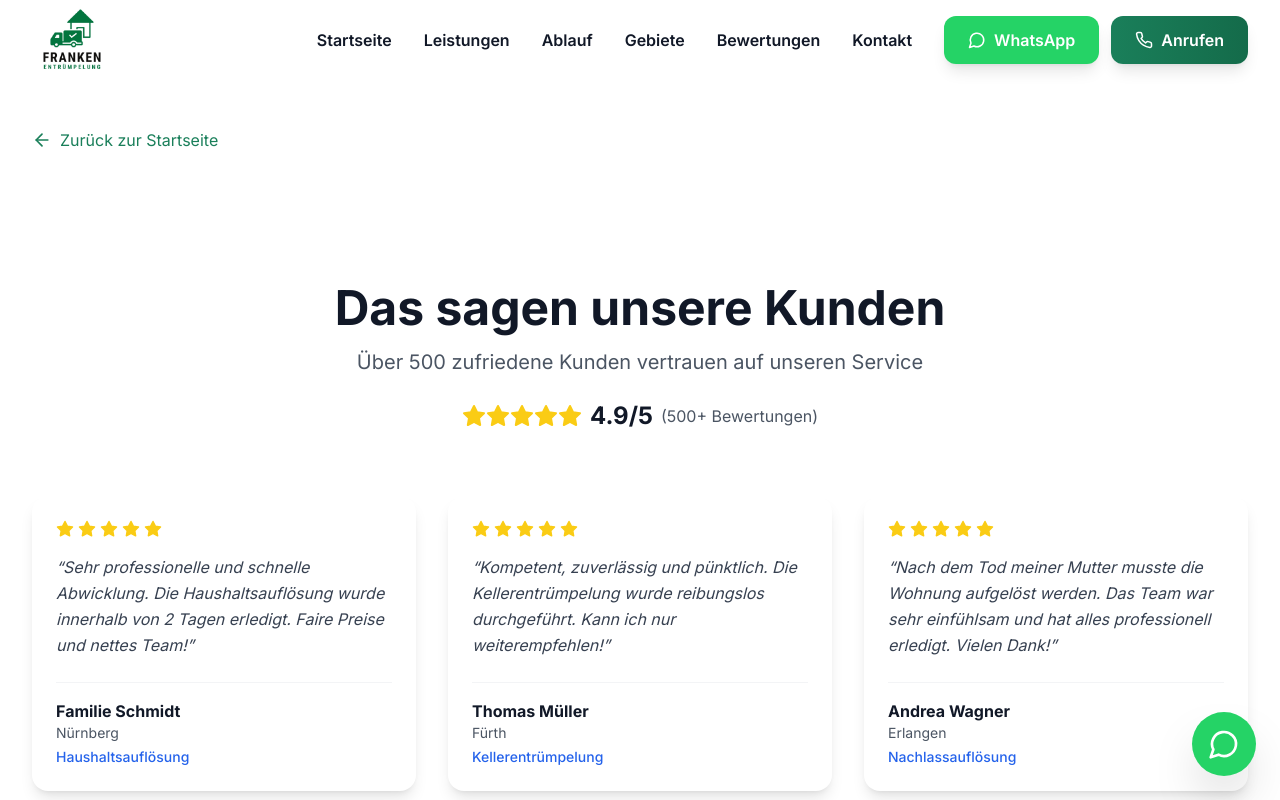
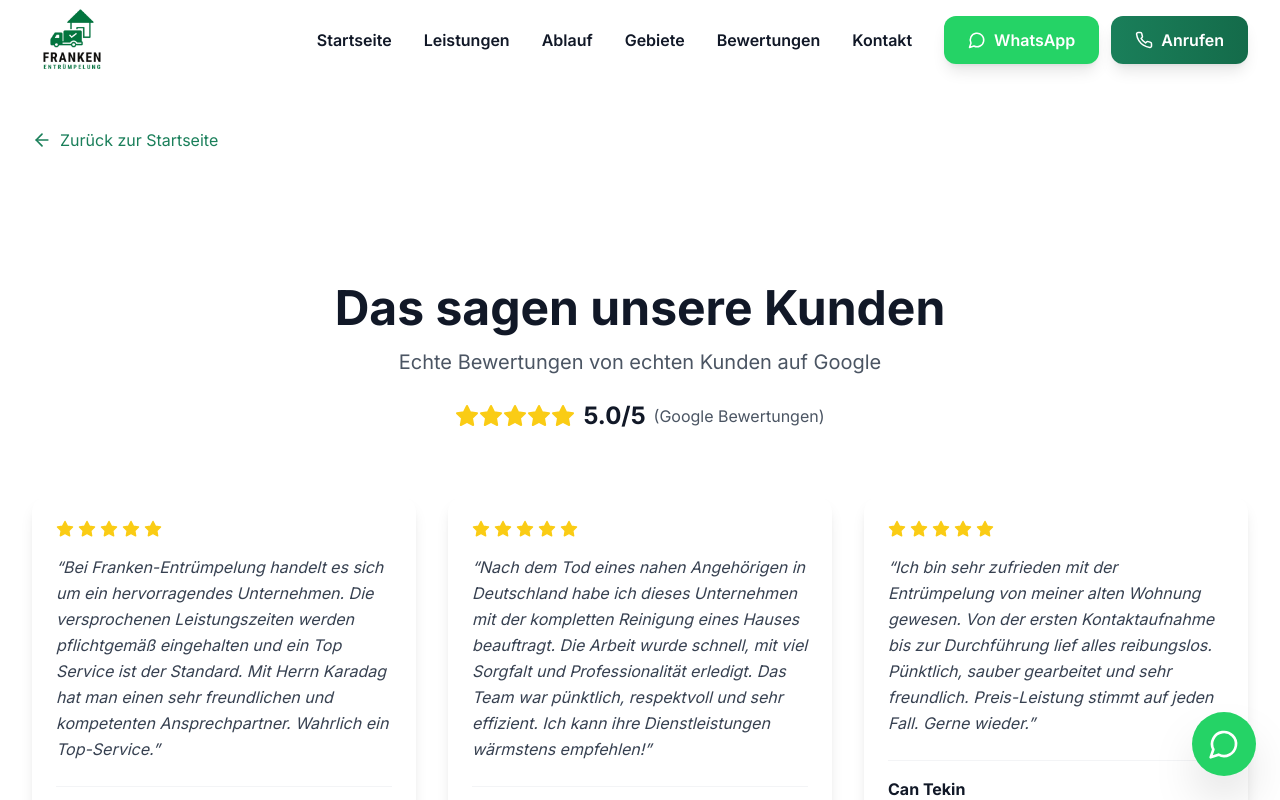
Before and after one commit to karadagicloud-stack/franken-entr-mpelung, a Next.js app: page /bewertungen in a window 1280 px wide. Shown: the top 800 px of the page. Built offline with nearby package versions, Linux system fonts and the light colour scheme.

Commit message:
Replace fake testimonials with real Google reviews

```diff
--- a/components/Testimonials.tsx
+++ b/components/Testimonials.tsx
@@ -7,46 +7,46 @@ import { Star, ChevronLeft, ChevronRight } from 'lucide-react'
 
 const testimonials = [
   {
-    name: 'Familie Schmidt',
-    location: 'Nürnberg',
+    name: 'Kaan Gürbüz',
+    location: 'Local Guide',
     rating: 5,
-    text: 'Sehr professionelle und schnelle Abwicklung. Die Haushaltsauflösung wurde innerhalb von 2 Tagen erledigt. Faire Preise und nettes Team!',
+    text: 'Bei Franken-Entrümpelung handelt es sich um ein hervorragendes Unternehmen. Die versprochenen Leistungszeiten werden pflichtgemäß eingehalten und ein Top Service ist der Standard. Mit Herrn Karadag hat man einen sehr freundlichen und kompetenten Ansprechpartner. Wahrlich ein Top-Service.',
+    service: 'Verifizierte Google-Bewertung',
+  },
+  {
+    name: 'Maël',
+    location: 'Google Rezension',
+    rating: 5,
+    text: 'Nach dem Tod eines nahen Angehörigen in Deutschland habe ich dieses Unternehmen mit der kompletten Reinigung eines Hauses beauftragt. Die Arbeit wurde schnell, mit viel Sorgfalt und Professionalität erledigt. Das Team war pünktlich, respektvoll und sehr effizient. Ich kann ihre Dienstleistungen wärmstens empfehlen!',
     service: 'Haushaltsauflösung',
   },
   {
-    name: 'Thomas Müller',
-    location: 'Fürth',
+    name: 'Can Tekin',
+    location: 'Google Rezension',
     rating: 5,
-    text: 'Kompetent, zuverlässig und pünktlich. Die Kellerentrümpelung wurde reibungslos durchgeführt. Kann ich nur weiterempfehlen!',
-    service: 'Kellerentrümpelung',
+    text: 'Ich bin sehr zufrieden mit der Entrümpelung von meiner alten Wohnung gewesen. Von der ersten Kontaktaufnahme bis zur Durchführung lief alles reibungslos. Pünktlich, sauber gearbeitet und sehr freundlich. Preis-Leistung stimmt auf jeden Fall. Gerne wieder.',
+    service: 'Wohnungsentrümpelung',
   },
   {
-    name: 'Andrea Wagner',
-    location: 'Erlangen',
+    name: 'Boris Jamchtchik',
+    location: 'Local Guide',
     rating: 5,
-    text: 'Nach dem Tod meiner Mutter musste die Wohnung aufgelöst werden. Das Team war sehr einfühlsam und hat alles professionell erledigt. Vielen Dank!',
-    service: 'Nachlassauflösung',
+    text: 'Ein ehemaliger Mieter hat die ganze Wohnungseinrichtung inkl. Müll in der Wohnung gelassen. Das Team von Franken Entrümpelung hat innerhalb von einem Tag die ganze Wohnung entrümpt, trotz 6. Stock ohne Aufzug! Professionell, schnell und zuverlässig.',
+    service: 'Wohnungsentrümpelung',
   },
   {
-    name: 'Markus Weber',
-    location: 'Feucht',
+    name: 'Ümit Kazmacan',
+    location: 'Google Rezension',
     rating: 5,
-    text: 'Schneller Termin, faire Preisgestaltung und saubere Arbeit. Die Wohnungsauflösung wurde perfekt durchgeführt.',
-    service: 'Wohnungsauflösung',
-  },
-  {
-    name: 'Julia Hoffmann',
-    location: 'Wendelstein',
-    rating: 5,
-    text: 'Sehr zufrieden mit dem Service! Pünktlich, freundlich und gründlich. Die Entrümpelung war in kürzester Zeit erledigt.',
+    text: 'Ich war sehr zufrieden mit der Entrümpelung von Franken-Entrumpelung, es verlief alles sehr schnell und kostengünstiger als bei der Konkurrenz, zuverlässig und sauber. Nur weiter zu empfehlen!',
     service: 'Entrümpelung',
   },
   {
-    name: 'Stefan Bauer',
-    location: 'Altdorf',
+    name: 'Jan K',
+    location: 'Local Guide',
     rating: 5,
-    text: 'Professionelle Büroauflösung mit Aktenvernichtung. Alles lief reibungslos und termingerecht. Absolut empfehlenswert!',
-    service: 'Büroauflösung',
+    text: 'Super kompetente und freundliche Mitarbeiter. Arbeiten sorgfältig und ordentlich. Würde den Service jederzeit wieder in Anspruch nehmen.',
+    service: 'Entrümpelung',
   },
 ]
 
@@ -85,7 +85,7 @@ const Testimonials = () => {
             Das sagen unsere Kunden
           </h2>
           <p className="text-xl text-gray-600 max-w-3xl mx-auto">
-            Über 500 zufriedene Kunden vertrauen auf unseren Service
+            Echte Bewertungen von echten Kunden auf Google
           </p>
           <div className="flex items-center justify-center space-x-2 mt-6">
             <div className="flex">
@@ -93,8 +93,8 @@ const Testimonials = () => {
                 <Star key={i} className="text-yellow-400 fill-current" size={24} />
               ))}
             </div>
-            <span className="text-2xl font-bold text-gray-900">4.9/5</span>
-            <span className="text-gray-600">(500+ Bewertungen)</span>
+            <span className="text-2xl font-bold text-gray-900">5.0/5</span>
+            <span className="text-gray-600">(Google Bewertungen)</span>
           </div>
         </motion.div>
 
```
